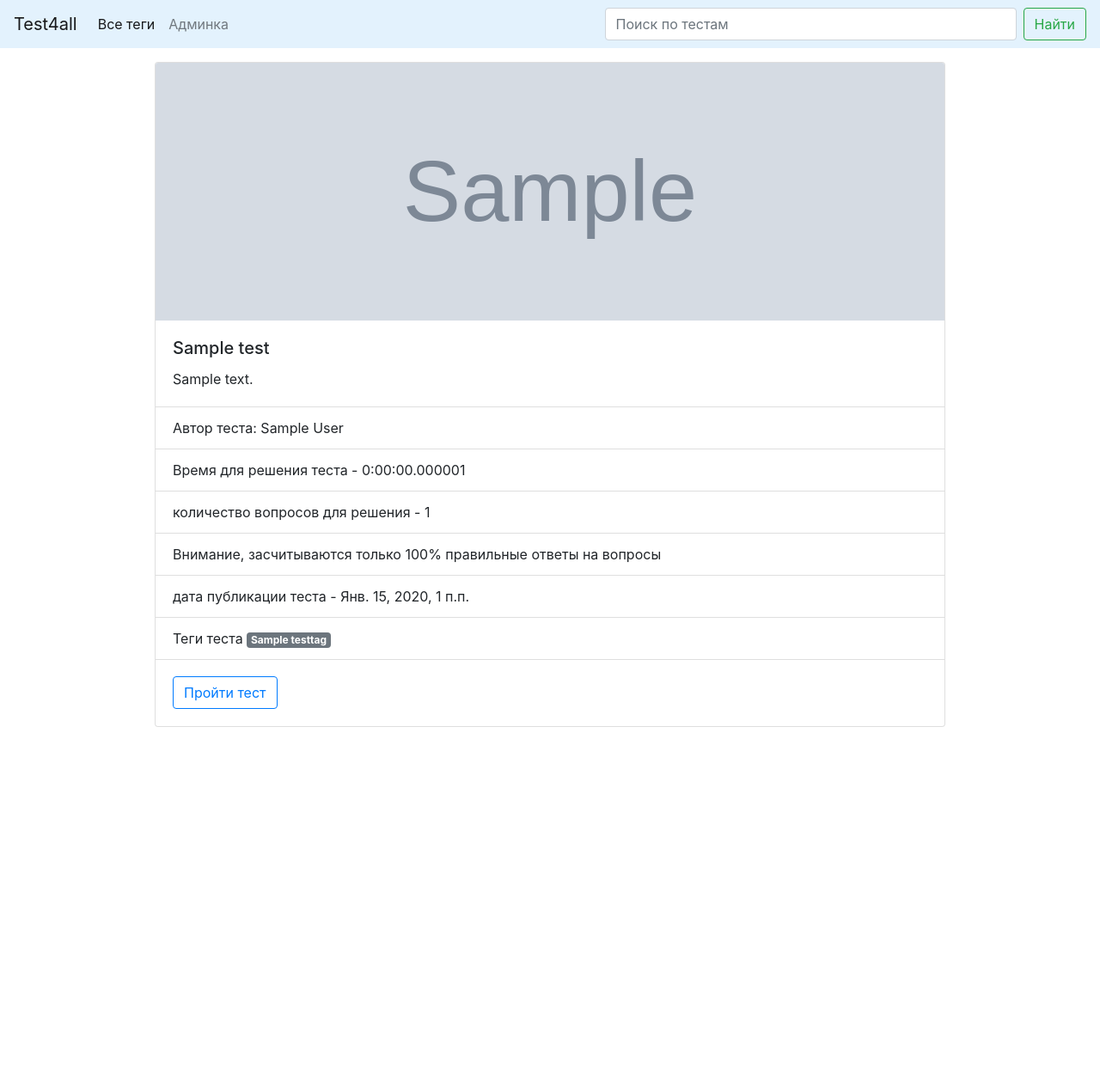
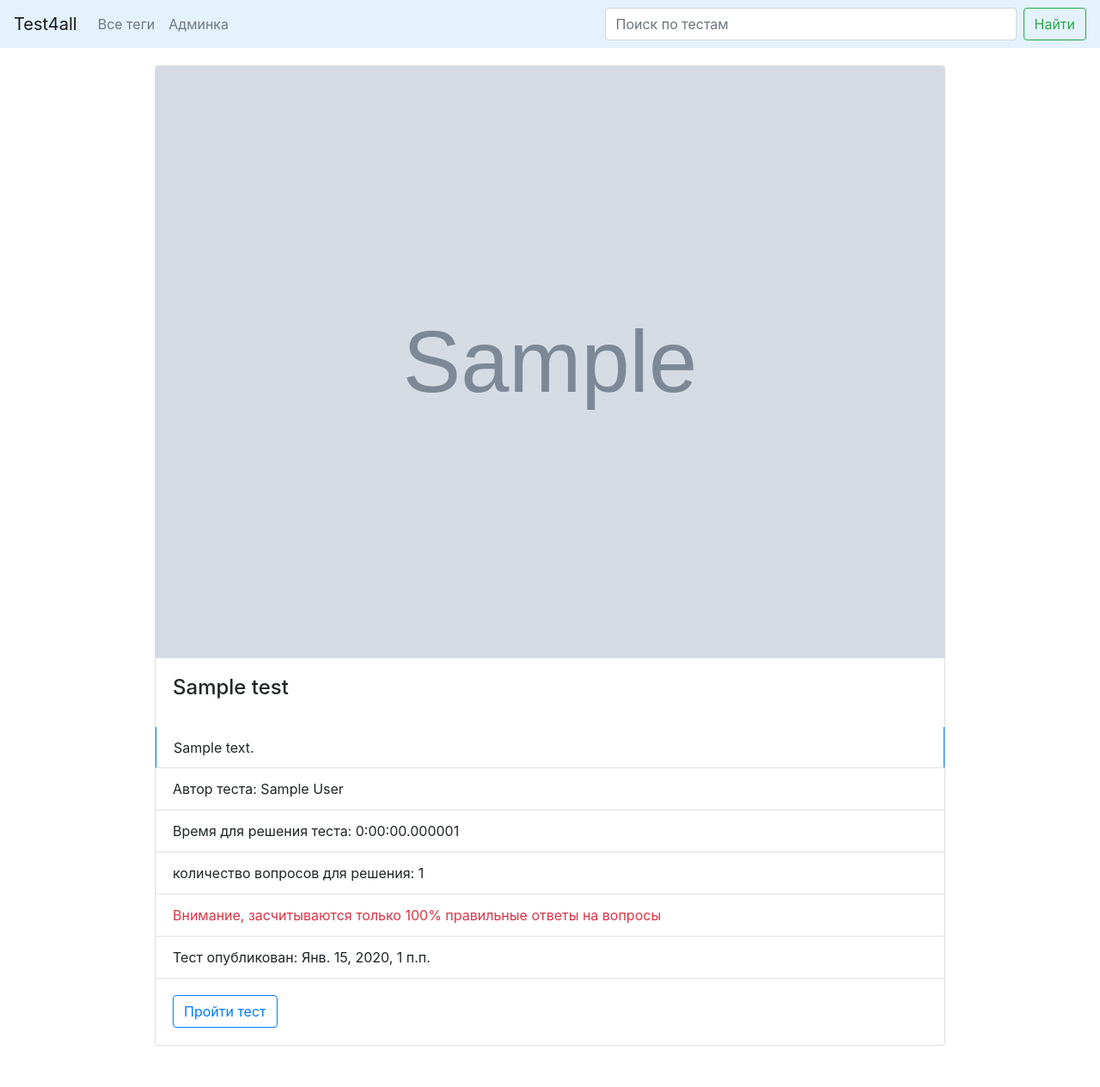
Before and after one commit to DrewYa/test4all, a Django app: page /1 in a window 1280 px wide. Shown: the whole page at 86% size. Before the commit the page ends 846 px from the top, so only its background shows below. Run offline with Django 3.2, Linux system fonts and the light colour scheme; tables that the repository leaves empty hold one stand-in row (values such as "Sample post"); grey boxes marked "Sample" are stand-in pictures; some libraries are stand-ins or nearby versions.

Commit message:
fixes in templates

```diff
--- a/ttests/templates/ttests/base.html
+++ b/ttests/templates/ttests/base.html
@@ -3,10 +3,18 @@
 	<head>
 		<meta charset="utf-8">
 		<meta name="viewport" content="width=device-width, initial-scale=1.0">
+		<meta name="description" content="">
+		<meta name="author" content="Andrew Krlv">
+		<meta name="generator" content="Jekyll v3.8.5">
 		<title>{% if title %} {% block title %}
 			{{ title }}
 		{% endblock %} {% endif %}</title>
 		<link rel="stylesheet" href="https://stackpath.bootstrapcdn.com/bootstrap/4.3.1/css/bootstrap.min.css" integrity="sha384-ggOyR0iXCbMQv3Xipma34MD+dH/1fQ784/j6cY/iJTQUOhcWr7x9JvoRxT2MZw1T" crossorigin="anonymous">
+
+		<script src="https://code.jquery.com/jquery-3.3.1.slim.min.js" integrity="sha384-q8i/X+965DzO0rT7abK41JStQIAqVgRVzpbzo5smXKp4YfRvH+8abtTE1Pi6jizo" crossorigin="anonymous"></script>
+		<!-- <script src="https://cdnjs.cloudflare.com/ajax/libs/popper.js/1.14.7/umd/popper.min.js" integrity="sha384-UO2eT0CpHqdSJQ6hJty5KVphtPhzWj9WO1clHTMGa3JDZwrnQq4sF86dIHNDz0W1" crossorigin="anonymous"></script> -->
+		<script src="https://stackpath.bootstrapcdn.com/bootstrap/4.3.1/js/bootstrap.min.js" integrity="sha384-JjSmVgyd0p3pXB1rRibZUAYoIIy6OrQ6VrjIEaFf/nJGzIxFDsf4x0xIM+B07jRM" crossorigin="anonymous"></script>
+
 	</head>
 	<body>
 
@@ -19,9 +27,9 @@
 				<span class="navbar-toggler-icon"></span>
 			</button>
 <!-- begin nav items -->
-			<div class="collapse navbar-collapse" id="navbarSupportedContent">
+			<div class="collapse navbar-collapse" id="navbarSupportedContent"> <!-- class= "show" -->
 				<ul class="navbar-nav mr-auto">
-					<li class="nav-item active">
+					<li class="nav-item"> <!-- class= active -->
 						<a class="nav-link" href="{% url 'ttests:tag_list_url' %}">Все теги<span class="sr-only">(current)</span></a>
 					</li>
 <!--
@@ -76,3 +84,29 @@ input с типом search html -->
 </html>
 
 {# {{ block.super }} #}
+
+<!--
+
+<div class="navbar navbar-dark bg-dark shadow-sm">
+    <div class="container d-flex justify-content-between">
+      <a href="#" class="navbar-brand d-flex align-items-center">
+        <svg xmlns="http://www.w3.org/2000/svg" width="20" height="20" fill="none" stroke="currentColor" stroke-linecap="round" stroke-linejoin="round" stroke-width="2" aria-hidden="true" class="mr-2" viewBox="0 0 24 24" focusable="false"><path d="M23 19a2 2 0 0 1-2 2H3a2 2 0 0 1-2-2V8a2 2 0 0 1 2-2h4l2-3h6l2 3h4a2 2 0 0 1 2 2z"></path><circle cx="12" cy="13" r="4"></circle></svg>
+        <strong>Album</strong>
+      </a>
+      <button class="navbar-toggler" type="button" data-toggle="collapse" data-target="#navbarHeader" aria-controls="navbarHeader" aria-expanded="false" aria-label="Toggle navigation">
+        <span class="navbar-toggler-icon"></span>
+      </button>
+    </div>
+  </div>
+
+  <footer class="text-muted">
+    <div class="container">
+      <p class="float-right">
+        <a href="#">Back to top</a>
+      </p>
+      <p>Album example is © Bootstrap, but please download and customize it for yourself!</p>
+      <p>New to Bootstrap? <a href="https://getbootstrap.com/">Visit the homepage</a> or read our <a href="/docs/4.3/getting-started/introduction/">getting started guide</a>.</p>
+    </div>
+  </footer>
+
+-->
--- a/ttests/templates/ttests/test_detail.html
+++ b/ttests/templates/ttests/test_detail.html
@@ -4,38 +4,55 @@
 	{# {% include 'ttests/_card_of_test.html' %}  #}
 
 
-	<div class="card" style="width: auto;">
+	<div class="card mt-1 mb-5" style="width: auto;">
 
 	  {% if test.img_description %}
-  	<img src="{{ test.img_description.url }}" class="card-img-top" alt="<картинка-описание для теста>" style="max-height: 300px">
+  	<img src="{{ test.img_description.url }}" class="card-img-top" alt="<картинка-описание для теста>">
   	{% endif %}
 
 	  <div class="card-body">
-	    <h5 class="card-title">{{ test.title }}</h5>
-	    <p class="card-text">{{ test.description }}</p>
+	    <h4 class="card-title">{{ test.title }}</h4>
 	  </div>
 	  <ul class="list-group list-group-flush">
+
+		{% if test.description %}
+		<li class="list-group-item border border-primary border-top-0 border-bottom-0"><p class="card-text">{{ test.description }}</p></li>
+		{% endif %}
+
 	    <li class="list-group-item">Автор теста: {{ test.author }}</li>
-	    <li class="list-group-item">Время для решения теста - {{ test.testing_time }}</li>
+
+		{% if test.testing_time %}
+	    <li class="list-group-item">Время для решения теста: {{ test.testing_time }}</li>
+		{% else %}
+		<li class="list-group-item">Время для решения теста: не ограничено</li>
+		{% endif %}
+
 		{% if test.show_q_number %}
-	    <li class="list-group-item">количество вопросов для решения - {{ test.show_q_number }}</li>
+	    <li class="list-group-item">количество вопросов для решения: {{ test.show_q_number }}</li>
 		{% else %}
-	    <li class="list-group-item">количество вопросов для решения - {{ test.questions.cont }}</li>
+	    <li class="list-group-item">количество вопросов для решения: {{ test.questions.cont }}</li>
 		{% endif %}
+
 		{% if test.only_fully_correct %}
-	    <li class="list-group-item">Внимание, засчитываются только 100% правильные ответы на вопросы</li>
+	    <li class="list-group-item text-danger">Внимание, засчитываются только 100% правильные ответы на вопросы</li>
 		{% endif %}
-	    <li class="list-group-item">дата публикации теста - {{ test.update_date }}</li>
 
-	    <li class="list-group-item">Теги теста {% for tag in test.tags.all %}
+	    <li class="list-group-item">Тест опубликован: {{ test.update_date }}</li>
+
+		{% if tag %}
+	    <li class="list-group-item">Теги теста:
+			{% for tag in test.tags.all %}
 			<span class="badge badge-secondary">{{ tag }}</span>
 			{% endfor %}
 		</li>
+		{% endif %}
 
 	  </ul>
 	  <div class="card-body">
 	    <a href="#" class="card-link btn btn-outline-primary">Пройти тест</a>
 	    <!-- <a href="#" class="card-link">Another link</a> -->
+		<!-- если тест уже проходил, то кнопка
+			"показать результаты последнего тестирования" -->
 	  </div>
 	</div>
 
```
Also changed, not shown: ttests/templates/ttests/_card_of_test.html (+11 -6 lines), ttests/templates/ttests/test_list.html (+16 -0 lines).
